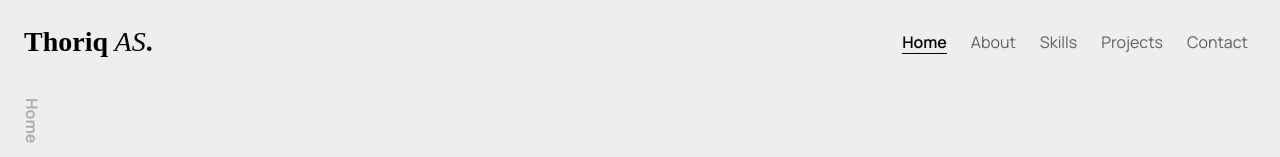
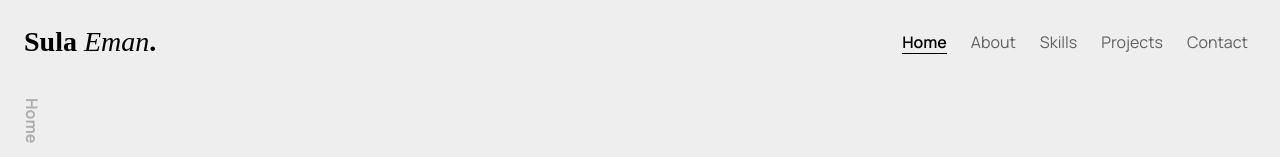
Before and after one commit to broman0x/portofolio-eman, a React (Create React App) app: page / in a window 1280 px wide. Shown: the top 157 px of the page. Built offline with nearby package versions, Linux system fonts and the light colour scheme; a web font is replaced by a local one.

Commit message:
Update NavTop.jsx

```diff
--- a/src/partials/NavTop.jsx
+++ b/src/partials/NavTop.jsx
@@ -54,7 +54,7 @@ function NavTop() {
         <Container fluid className="px-4">
           <Navbar.Brand className="navtop-brand">
             <Link to="/">
-              Thoriq<i id="normal"> AS</i>.
+              Sula<i id="normal"> Eman</i>.
             </Link>
           </Navbar.Brand>
           <button className="toogle-menu" onClick={toogleOpen}>
```
